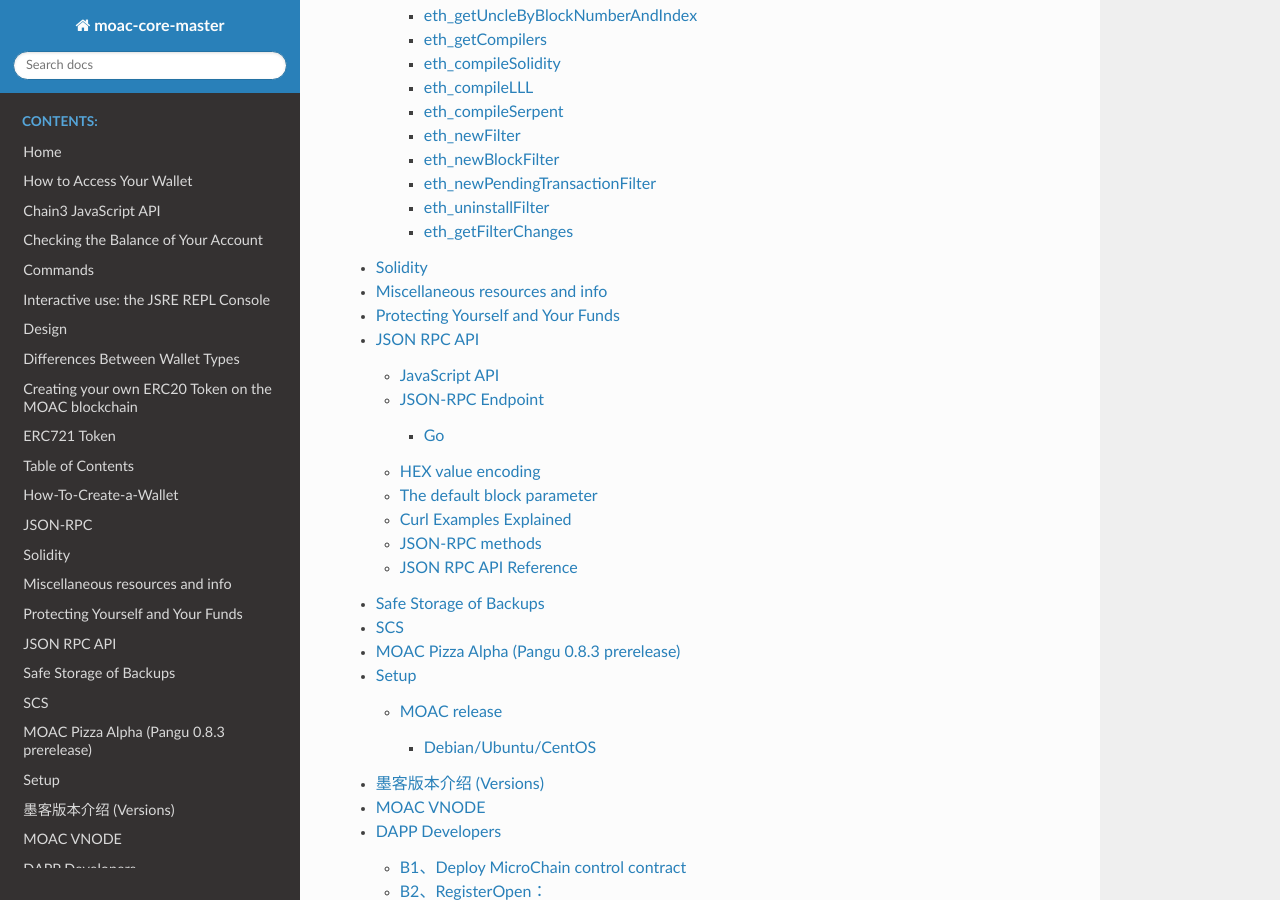
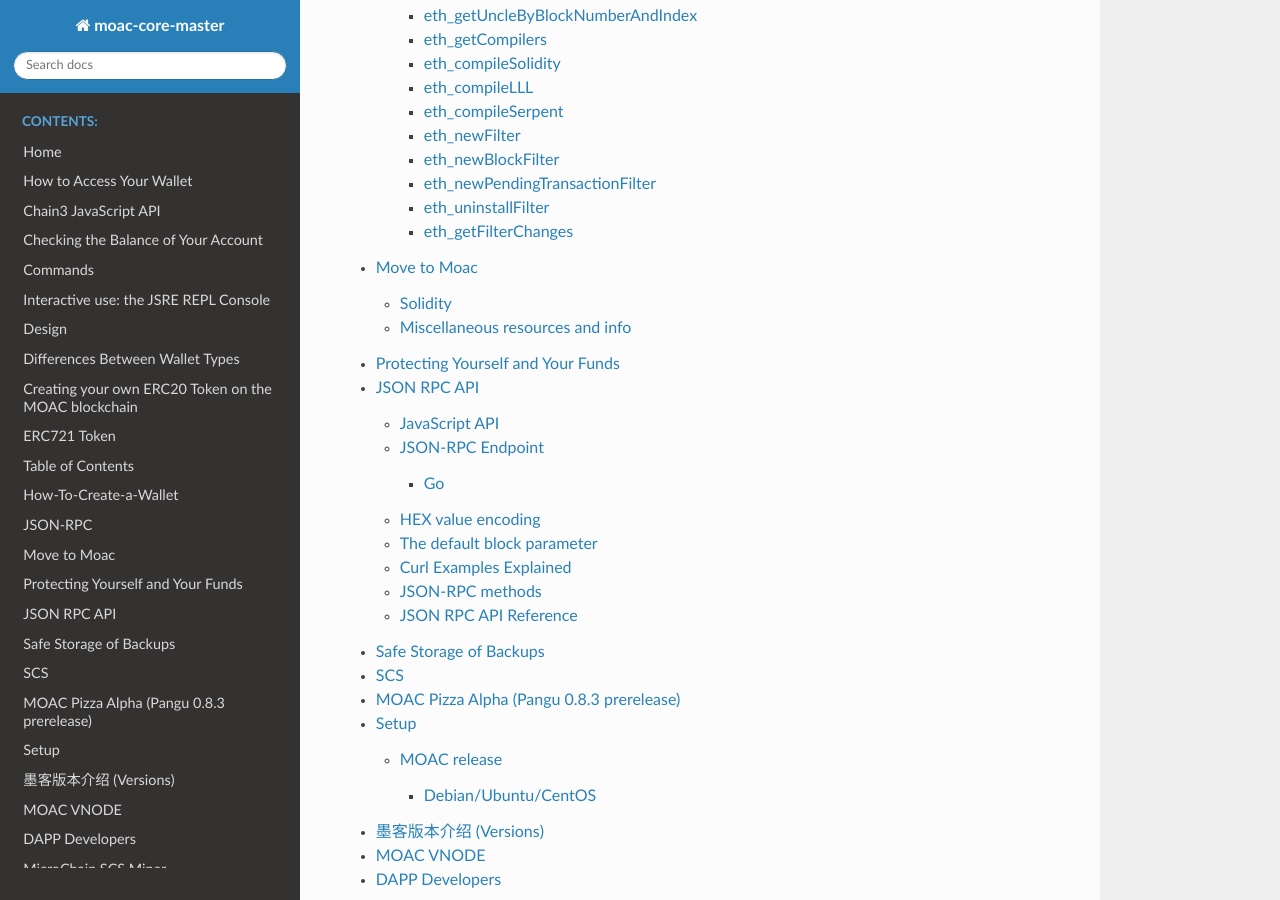
Before and after one commit to MOACChain/MOAC-DOCS, a Sphinx documentation site: the page built from Docs/index.rst, in a window 1280 px wide and 900 px high, scrolled down 3084 px. Built offline with Sphinx 7.4.7 and the Read the Docs theme 2.0.0, drawn with Linux system fonts in a browser that asks for light colours.

Commit message:
Update MoveToMoac.rst

```diff
--- a/Docs/MoveToMoac.rst
+++ b/Docs/MoveToMoac.rst
@@ -1,3 +1,6 @@
+Move to Moac
+============
+
 MOAC developed based on the
 `Ethereum <https://github.com/ethereum/go-ethereum>`__ project. It also
 implements a ***javascript runtime environment*** (JSRE) that can be
```
